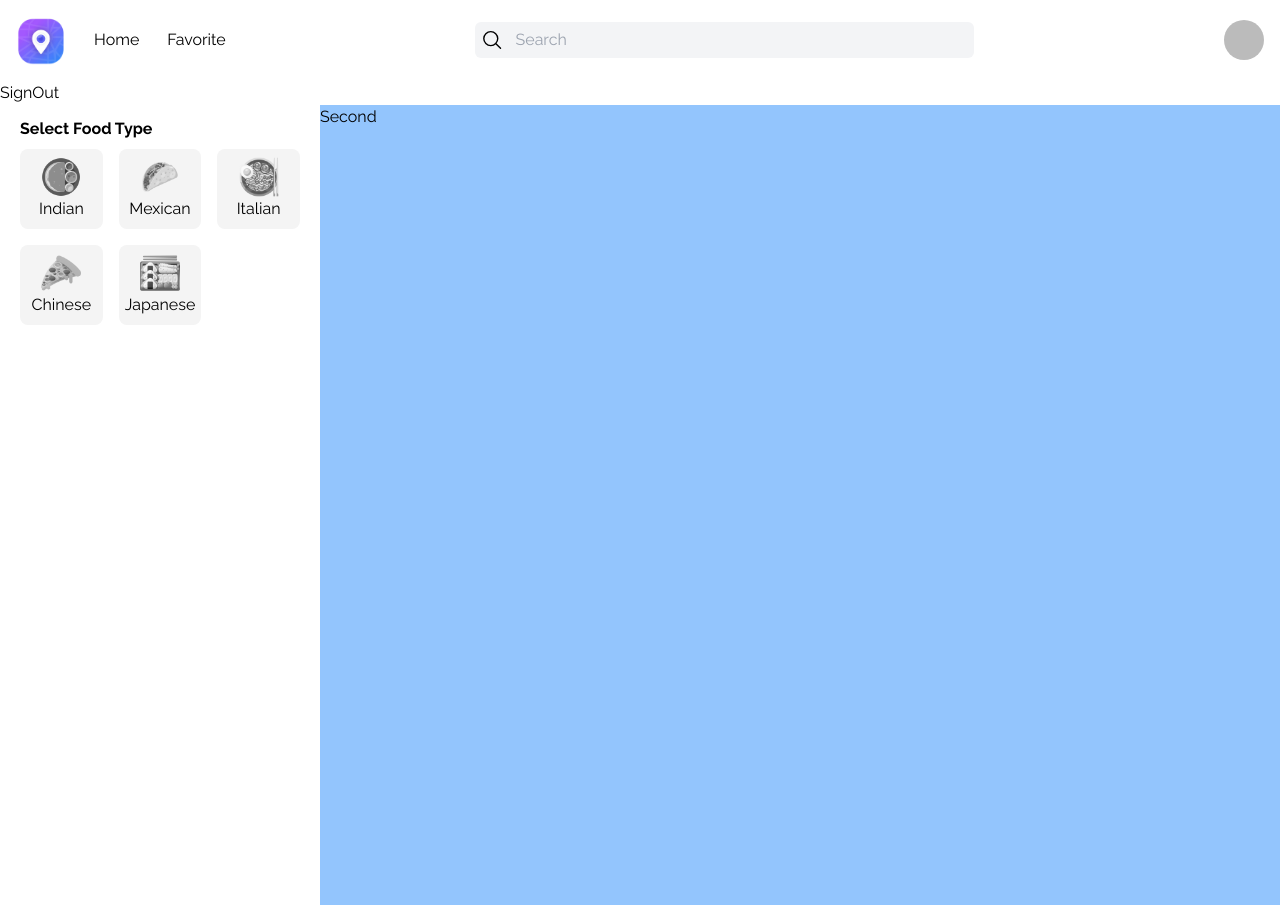
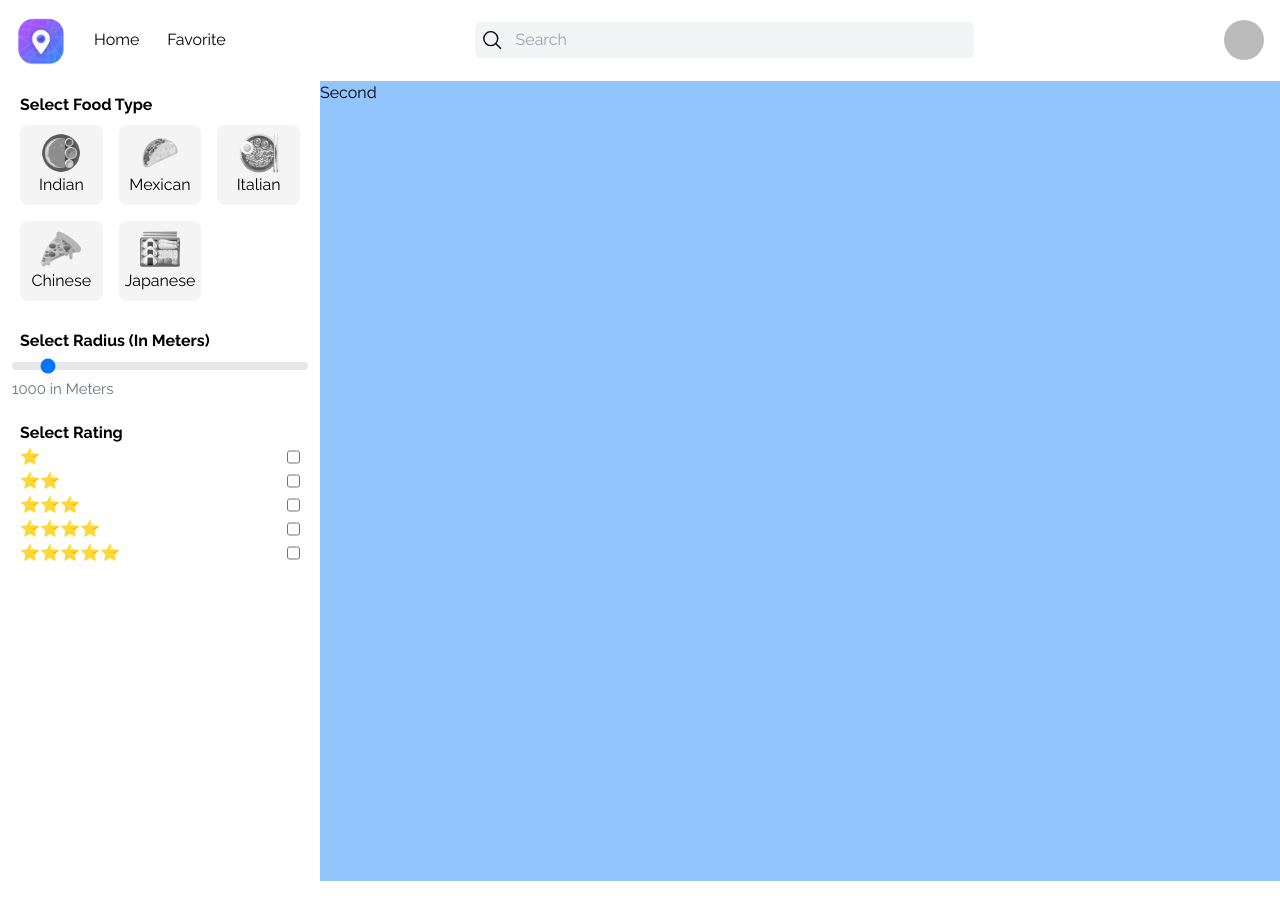
Before and after one commit to itsmandrew/Travel-App, a Next.js app in the folder google-map-place/: page / in a window 1280 px wide. After the commit the page ends 881 px from the top, so only its background shows below. Built offline with nearby package versions, Linux system fonts and the light colour scheme; no server answers; sample sign-in values are in the browser's storage.

Commit message:
finished range / rating

```diff
--- a/google-map-place/app/components/Home/CategoryList.js
+++ b/google-map-place/app/components/Home/CategoryList.js
@@ -8,7 +8,7 @@ function CategoryList() {
   return (
     <div>
       <h2 className="font-bold px-2">Select Food Type</h2>
-      <div className="grid grid-cols-1 md:grid-cols-2 lg:grid-cols-3">
+      <div className="grid grid-cols-2 md:grid-cols-2 lg:grid-cols-3">
         {categoryList.map((item, index) => (
           <div
             key={index}
--- /dev/null
+++ b/google-map-place/app/components/Home/RangeSelect.js
@@ -0,0 +1,24 @@
+import React, { useState } from "react";
+
+function RangeSelect() {
+  const [radius, setRadius] = useState(10);
+  return (
+    <div className="mt-5">
+      <h2 className="font-bold px-2">Select Radius (In Meters)</h2>
+      <input
+        type="range"
+        className="w-full h-2 bg-gray-200 rounded-lg appearance-none cursor-pointer"
+        min="0"
+        max="100"
+        step="5"
+        onChange={(e) => setRadius(e.target.value)}
+        defaultValue={radius}
+      />
+      <label className="text-gray-500 text-[15px]">
+        {radius * 100} in Meters
+      </label>
+    </div>
+  );
+}
+
+export default RangeSelect;
--- /dev/null
+++ b/google-map-place/app/components/Home/SelectRating.js
@@ -0,0 +1,33 @@
+import React, { useState } from "react";
+import Data from "@/Shared/Data";
+
+function SelectRating() {
+  const [selectedRating, setSelectedRating] = useState([]);
+
+  const onSelectRating = (isChecked, value) => {
+    if (isChecked) {
+      setSelectedRating([...selectedRating, value]);
+    } else {
+      setSelectedRating(selectedRating.filter((n) => n !== value));
+    }
+    console.log(selectedRating);
+  };
+  return (
+    <div className="px-2 mt-5">
+      <h2 className="font-bold">Select Rating</h2>
+      <div>
+        {Data.ratingList.map((item, index) => (
+          <div key={index} className="flex justify-between">
+            <label>{item.icon}</label>
+            <input
+              type="checkbox"
+              onChange={(e) => onSelectRating(e.target.checked, item.name)}
+            />
+          </div>
+        ))}
+      </div>
+    </div>
+  );
+}
+
+export default SelectRating;
--- a/google-map-place/app/page.js
+++ b/google-map-place/app/page.js
@@ -4,6 +4,8 @@ import Image from "next/image";
 import { useRouter } from "next/navigation";
 import { useEffect } from "react";
 import CategoryList from "./components/Home/CategoryList";
+import RangeSelect from "./components/Home/RangeSelect";
+import SelectRating from "./components/Home/SelectRating";
 
 export default function Home() {
   const { data: session } = useSession();
@@ -16,10 +18,11 @@ export default function Home() {
   }, [session]);
   return (
     <div>
-      <button onClick={() => signOut()}>SignOut</button>
-      <div className="grid grid-cols-4 h-screen">
+      <div className="grid grid-cols-1 md:grid-cols-4 h-screen">
         <div className="p-3">
-          <CategoryList />{" "}
+          <CategoryList />
+          <RangeSelect />
+          <SelectRating />
         </div>
         <div className="bg-blue-300 col-span-3">Second</div>
       </div>
```
